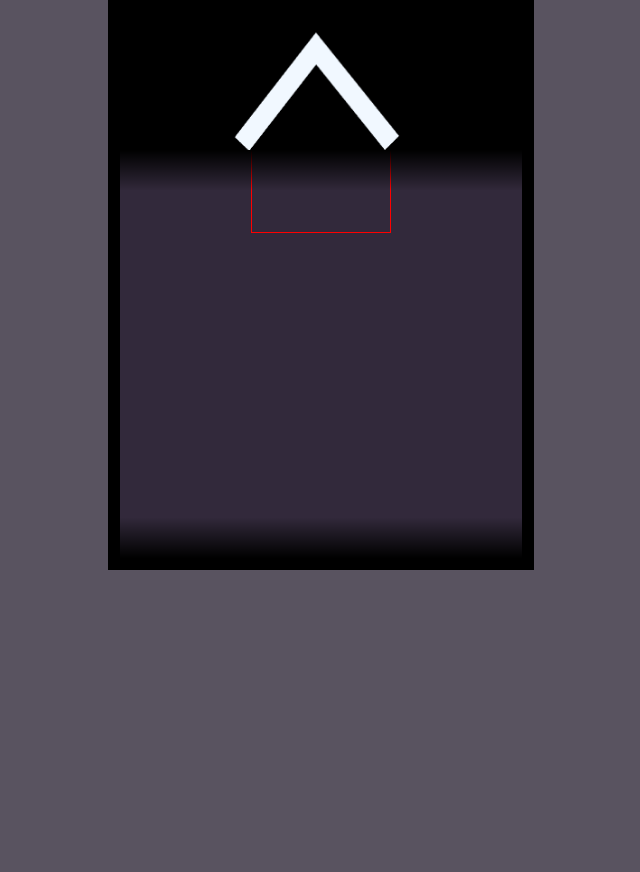
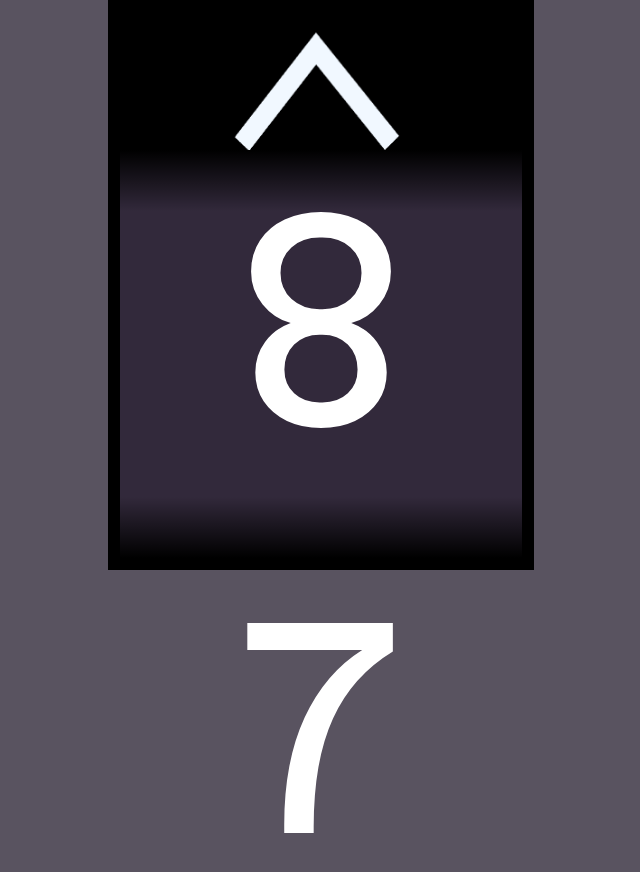
Before and after one commit to finleywilliamsonV/xpu-pi-poc, an Angular app: page / in a window 1280 px wide. Shown: the part 180-1052 px from the top of the page, without its empty margins (532-1172 px from the left). Before the commit the page ends 800 px from the top, so only its background shows below. Built offline with nearby package versions, Linux system fonts and the light colour scheme.

Commit message:
Working proof of concept with downward moving floors

```diff
--- a/src/app/components/floor-label/floor-label.component.scss
+++ b/src/app/components/floor-label/floor-label.component.scss
@@ -1,5 +1,5 @@
 .dev-border {
-    border: 1px solid red;
+    // border: 1px solid red;
 }
 
 .floor-label {
--- a/src/app/components/gradient-overlay/gradient-overlay.component.scss
+++ b/src/app/components/gradient-overlay/gradient-overlay.component.scss
@@ -3,5 +3,5 @@
     width: 402px;
     height: 408px;
     background: rgb(0,0,0);
-    background: linear-gradient(180deg, rgba(0,0,0,1) 0%, rgba(255,255,255,0) 10%, rgba(255,255,255,0) 90%, rgba(0,0,0,1) 100%);
+    background: linear-gradient(180deg, rgba(0,0,0,1) 0%, rgba(255,255,255,0) 15%, rgba(255,255,255,0) 85%, rgba(0,0,0,1) 100%);
 }
--- a/src/app/components/position-indicator/position-indicator.component.html
+++ b/src/app/components/position-indicator/position-indicator.component.html
@@ -1,9 +1,15 @@
 <app-gradient-overlay class="foreground"></app-gradient-overlay>
 <div
-    class="d-flex justify-content-center dev-fill background"
+    class="dev-fill background"
     [style.height.px]="408">
     <app-floor-label
-        class="fade-up"
-        label="1">
+        #upperLabel
+        [class]="upperLabelClass"
+        [label]="currentFloor">
+    </app-floor-label>
+    <app-floor-label
+        #lowerLabel
+        [class]="lowerLabelClass"
+        [label]="nextFloor">
     </app-floor-label>
 </div>
--- a/src/app/components/position-indicator/position-indicator.component.scss
+++ b/src/app/components/position-indicator/position-indicator.component.scss
@@ -8,24 +8,38 @@
 }
 
 .background {
-    position: absolute;
+    position: relative;
     width: 402px;
     height: 408px;
     z-index: 1;
 }
 
-.fade-up {
+// --- OUT TOP --- //
+.out-top {
     position: relative;
-    animation: color-me-in 1s infinite; /* other keywords like "infinite alternate" can be useful here */
+    animation: out-top 2s;
 }
 
-@keyframes color-me-in {
-    /* You could think of as "step 1" */
+@keyframes out-top {
     0% {
         bottom: 0%;
     }
-    /* You could think of as "step 2" */
     100% {
         bottom: 100%;
     }
 }
+
+// --- IN BOTTOM --- //
+.in-bottom {
+    position: relative;
+    animation: in-bottom 2s;
+}
+
+@keyframes in-bottom {
+    0% {
+        bottom: 0%;
+    }
+    100% {
+        bottom: 100%;
+    }
+}
--- a/src/app/components/position-indicator/position-indicator.component.ts
+++ b/src/app/components/position-indicator/position-indicator.component.ts
@@ -1,15 +1,72 @@
-import { Component, OnInit } from '@angular/core';
+import { FloorLabelComponent } from './../floor-label/floor-label.component';
+import { AfterViewInit, Component, ElementRef, OnInit, ViewChild } from '@angular/core';
+import { from, interval, take, tap, timer } from 'rxjs';
+
+const outTopCSS = 'out-top'
+const inBottomCSS = 'in-bottom'
+const emptyCSS = ''
+type PIClass = typeof emptyCSS | typeof outTopCSS | typeof inBottomCSS
 
 @Component({
     selector: 'app-position-indicator',
     templateUrl: './position-indicator.component.html',
     styleUrls: ['./position-indicator.component.scss']
 })
-export class PositionIndicatorComponent implements OnInit {
+export class PositionIndicatorComponent implements OnInit, AfterViewInit {
+
+    @ViewChild('upperLabel') upperLabel!: FloorLabelComponent
+    @ViewChild('lowerLabel') lowerLabel!: FloorLabelComponent
+
+    public currentFloor: string = '10'
+    public nextFloor: string = '9'
+
+    public upperLabelClass: PIClass = emptyCSS
+    public lowerLabelClass: PIClass = emptyCSS
 
     constructor() { }
 
     ngOnInit(): void {
+        from(interval(2500))
+            .pipe(
+                tap(() => this.moveDownOneFloor()),
+                take(9)
+            ).subscribe()
     }
 
+    ngAfterViewInit(): void {
+        console.log('this.upperLabel:', this.upperLabel)
+        console.log('this.lowerLabel:', this.lowerLabel)
     }
+
+    public moveDownOneFloor() {
+
+        // apply the CSS to move the containers
+        this.upperLabelClass = 'out-top'
+        this.lowerLabelClass = 'in-bottom'
+
+        // after two seconds
+        from(timer(2000))
+            .pipe(
+                tap(() => {
+
+                    // swap the values
+                    this.upperLabel.label = this.decrementString(this.upperLabel.label)
+                    this.lowerLabel.label = this.decrementString(this.lowerLabel.label)
+
+                    // clear the classes
+                    this.upperLabelClass = ''
+                    this.lowerLabelClass = ''
+
+                }),
+                take(1)
+            )
+            .subscribe()
+    }
+
+    private incrementString = (label: string): string =>
+        (parseInt(label) + 1).toString()
+
+    private decrementString = (label: string): string =>
+        (parseInt(label) - 1).toString()
+
+}
```
Lines whose indentation alone changed are shown as unchanged.
